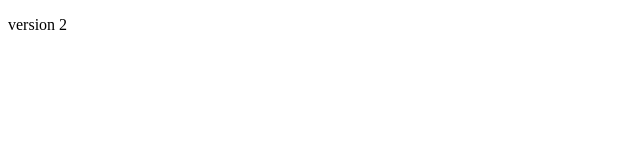
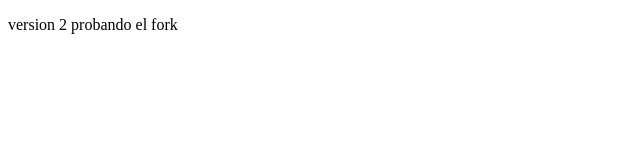
Before and after one commit to nlulmar/ejemplo_, a plain HTML site: page index2.html in a window 1280 px wide. Shown: the whole page, without its empty margins (0-640 px from the left). Drawn offline with Linux system fonts and the light colour scheme.

Commit message:
Update index2.html

```diff
--- a/index2.html
+++ b/index2.html
@@ -6,6 +6,6 @@
     <title>Document</title>
 </head>
 <body>
-  <p> version 2 </p>
+  <p> version 2 probando el fork</p>
 </body>
 </html>
```
